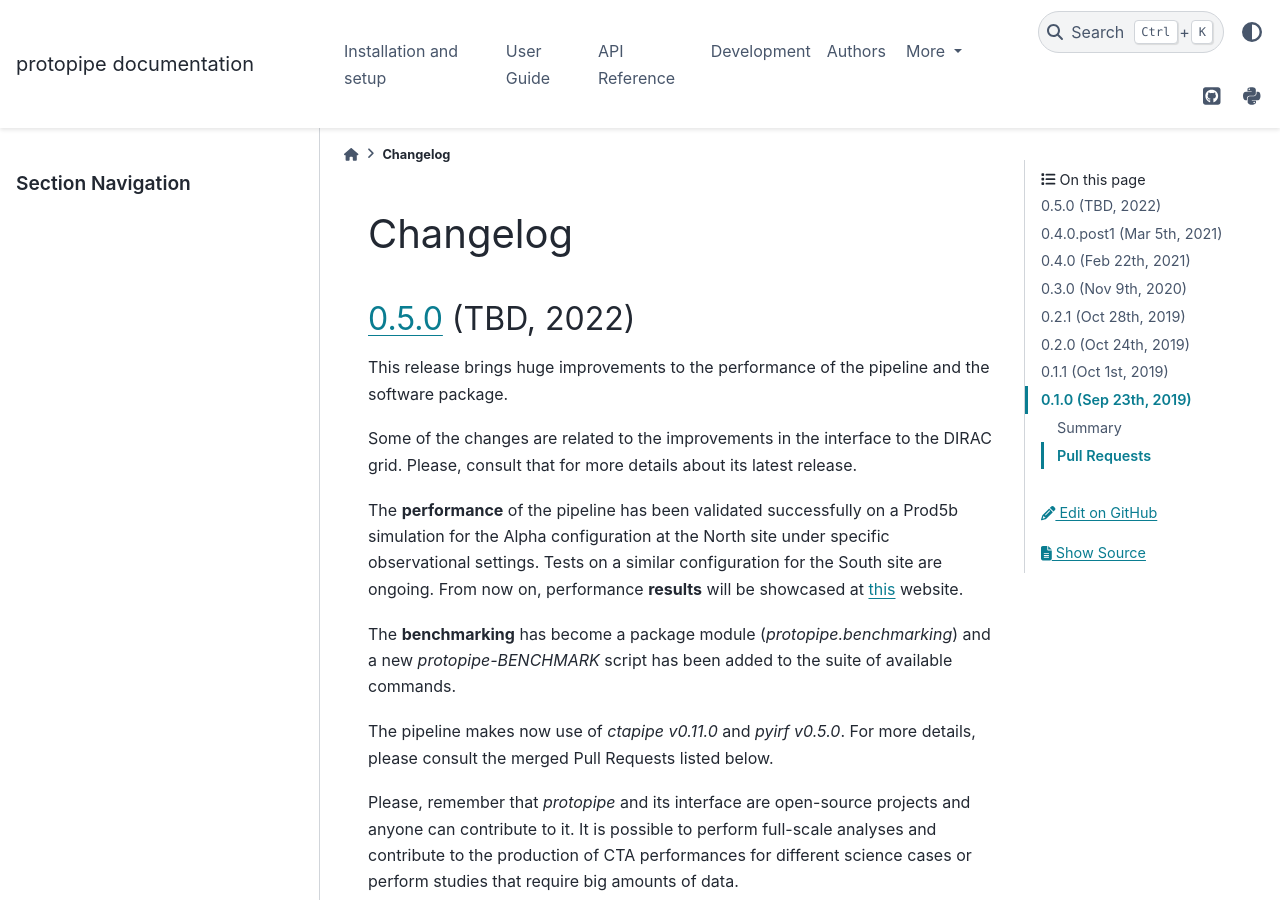
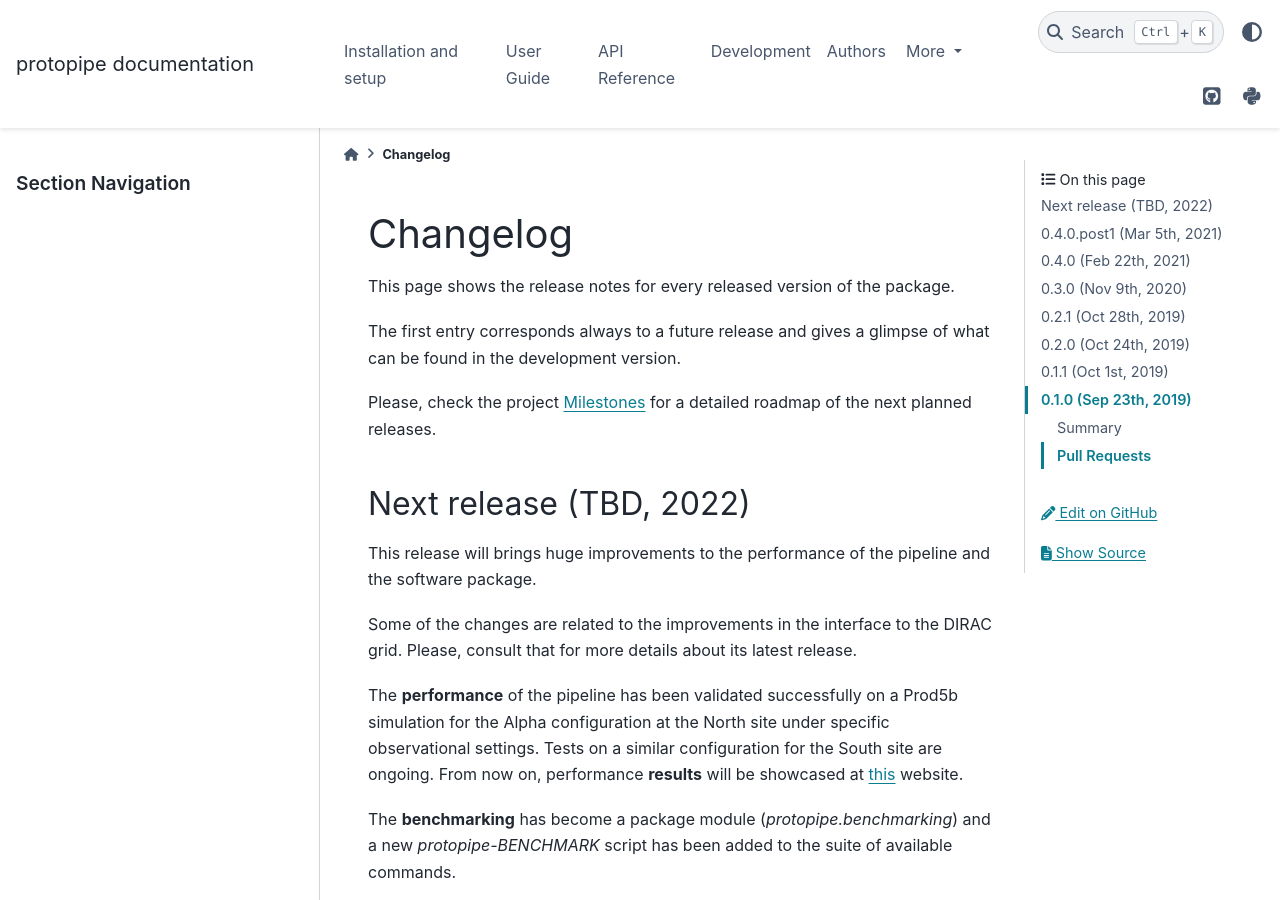
Before and after one commit to cta-observatory/protopipe, a Sphinx documentation site: the page built from docs/CHANGELOG.rst, in a window 1280 px wide and 900 px high. Built offline with Sphinx 7.4.7 and the PyData theme 0.15.4, drawn with Linux system fonts in a browser that asks for light colours; the version number could not be read and is left out; some of the changed text lies outside the part shown.

Commit message:
update changelog

```diff
--- a/docs/CHANGELOG.rst
+++ b/docs/CHANGELOG.rst
@@ -10,12 +10,19 @@
 Changelog
 =========
 
-.. _protopipe_0p5_release:
+This page shows the release notes for every released version of the package.
 
-`0.5.0 <https://github.com/cta-observatory/protopipe/releases/tag/v0.5.0>`__ (TBD, 2022)
-----------------------------------------------------------------------------------------
+The first entry corresponds always to a future release and gives a glimpse of
+what can be found in the development version.
 
-This release brings huge improvements to the performance of the pipeline
+Please, check the project `Milestones <https://github.com/cta-observatory/protopipe/milestones>`__
+for a detailed roadmap of the next planned releases.
+
+
+Next release (TBD, 2022)
+------------------------
+
+This release will brings huge improvements to the performance of the pipeline
 and the software package.
 
 Some of the changes are related to the improvements in the interface to the DIRAC grid.
@@ -86,6 +93,7 @@ Pull-requests containing changes of multiple nature are repeated.
 🐛 Bug Fixes
 ^^^^^^^^^^^^
 
+- correctly count SSTs, MSTs, and LSTs. (:pr:`184`) `@kosack`_
 - Add book template material (:pr:`174`) `@HealthyPear`_
 - Set effective area HDU name as gammapy wants (:pr:`144`) `@HealthyPear`_
 - Update CameraFrame-to-TelescopeFrame transformation and HillasReconstructor (:pr:`151`) `@HealthyPear`_
```
